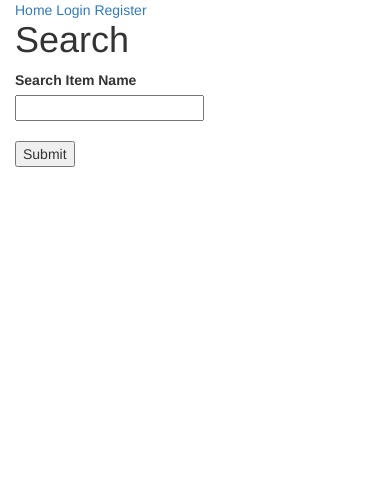
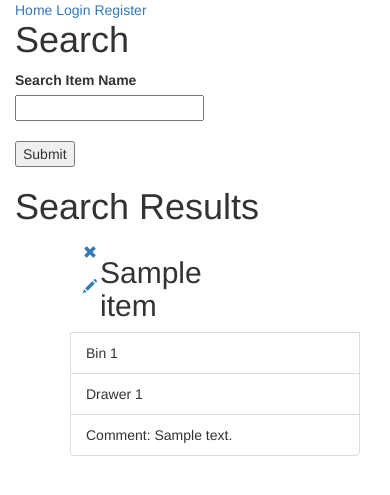
Before and after one commit to brandon-schabel/HobbyOrganizer, a Flask app: template templates/search.html in a window 390 px wide. Shown: the top 495 px of the page. Run offline with Flask 2, Linux system fonts and the light colour scheme; the template is opened without the code that fills it: values that come from a table or form of the project are taken from there, most other values are stand-ins (such as "Sample title", 1, 10 or a date in 2020); parts of the project's set-up code (start-up, migrations or seed data) failed here and were passed over; some libraries are stand-ins or nearby versions.

Commit message:
Remove viewsearch page, integrated with search page

```diff
--- a/app.py
+++ b/app.py
@@ -72,23 +72,16 @@ def search_db(name_query):
     print(result)
     return result
 
-
-
-
-
-
-
-
-
-
-
 '''
 Routes
 '''
 
 @app.route('/', methods=['GET', 'POST'])
 def index():
-    user_items = get_items()
+    if current_user.is_authenticated:
+        user_items = get_items()
+    else:
+        user_items = None
     return render_template('index.html', user_items =user_items)
 
 @login_required
@@ -124,17 +117,16 @@ def add_item():
         return redirect(url_for('add_item'))
     return render_template('add_item.html',form=form)
 
+@app.route("/logout")
 @login_required
-@app.route('/viewsearch/<data>')
-def viewsearch(data):
-    data = data
-    print(data)
-
-    return render_template('viewsearch.html', data=data)
+def logout():
+    logout_user()
+    return redirect(url_for('index'))
 
 @login_required
 @app.route('/search', methods=['GET','POST'])
 def search():
+    data = None
     form = SearchForm(request.form)
     if request.method == 'POST' and form.validate():
         name_query = form.name.data
@@ -143,7 +135,7 @@ def search():
         data = search_db(name_query)
         print(data)
 
-        return redirect(url_for('viewsearch', data=data))
+        return render_template('search.html', data=data, form=form)
     return render_template('search.html',form=form)
 
 @app.route('/edit/<_id>', methods=['GET', 'POST'])
@@ -238,8 +230,6 @@ def login():
         else:
             error = "Invalid email or password"
 
-
-
     return render_template('login.html', form=form, error = error)
 
 @app.route("/settings")
@@ -256,11 +246,8 @@ def admin():
         flash('VERFICATION FAILED: You are not an administrator.')
         return redirect(url_for('index'))
 
-@app.route("/logout")
-@login_required
-def logout():
-    logout_user()
-    return redirect(url_for('index'))
+
+
 
 @app.route('/register', methods=['GET', 'POST'])
 def register():
--- a/templates/search.html
+++ b/templates/search.html
@@ -10,5 +10,35 @@
         </dl>
       <p><input type=submit value=Submit>
     </form>
+    {% if data %}
+      <h1>Search Results</h1>
+        <ul>
+            {% for item in data %}
+                <div class="container">
+
+                    <div class="row">
+                        <div class="col-xs-1">
+                            <form action="{{ url_for('delete',_id=item._id) }}" method="POST">
+                                <button type="submit"class="btn btn-link"><span class="glyphicon glyphicon-remove" aria-hidden="true"></span></button>
+                            </form>
+                            <form action="{{ url_for('edit',_id=item._id) }}" method="GET">
+                                <button type="submit" class="btn btn-link"><span class="glyphicon glyphicon-pencil" aria-hidden="true"></span></button>
+                            </form>
+                        </div>
+                        <div class="col-xs-4">
+                            <h2>{{item.name}}</h2>
+                        </div>
+                    </div>
+
+                    <li class="list-group-item">Bin {{ item.bin_number }}</li>
+                    <li class="list-group-item">Drawer {{ item.drawer_number }}</li>
+                    {# if (item.commment|length > 1) #}
+                    <li class="list-group-item">Comment: {{ item.comment }}</li>
+                    {# endif #}
+                </div>
+                <!--<li class="list-group-item">Tags: {{ item.tags }} -->
+            {% endfor %}
+        </ul>
+    {% endif %}
   </div>
 {% endblock %}
--- a/templates/view_module.html
+++ b/templates/view_module.html
@@ -3,6 +3,8 @@
 {% block body %}
     {%block content%}
     {%endblock content%}
+
+    {% if current_user.is_authenticated %}
     <div class="container">
         <h1>User Items</h1>
         <ul>
@@ -33,4 +35,6 @@
             {% endfor %}
         </ul>
     </div>
+    {% endif  %}
+
 {% endblock body %}
```
Also changed, not shown: templates/viewsearch.html (deleted, +0 -10 lines).
